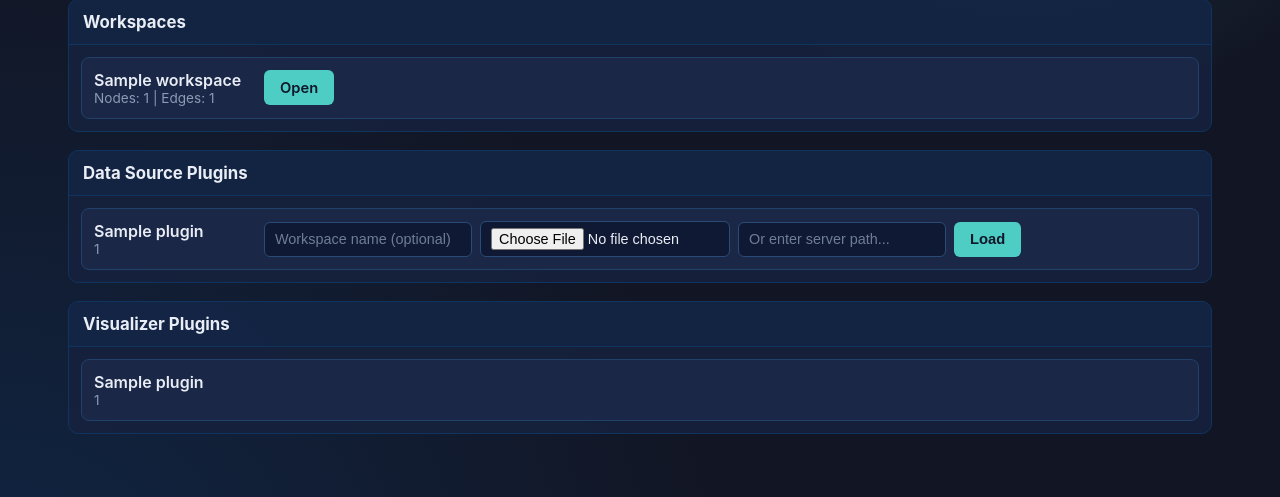
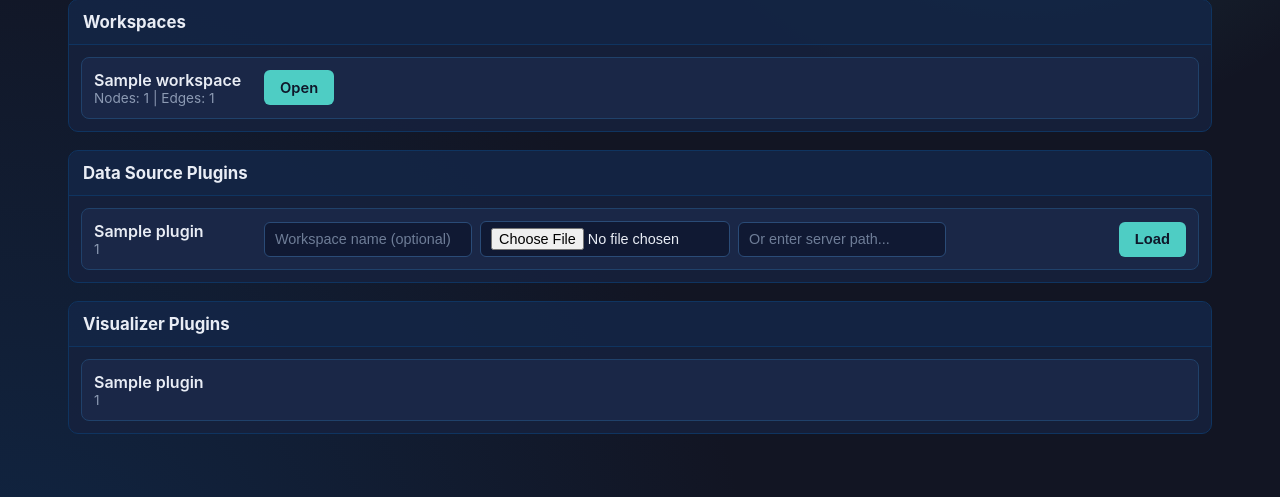
Before and after one commit to IgorAmi52/SOK-Project, a Flask app: template graph_explorer/templates/main/home.html in a window 1280 px wide. Shown: the part 157-654 px from the top of the page. Run offline with Flask 3, Linux system fonts and the light colour scheme; the template is opened without the code that fills it: most values are stand-ins (such as "Sample title", 1, 10 or a date in 2020).

Commit message:
fix: right-align load buttons

```diff
--- a/graph_explorer_flask/templates/main/home.html
+++ b/graph_explorer_flask/templates/main/home.html
@@ -136,6 +136,10 @@
             align-items: center;
             flex-wrap: wrap;
             flex: 1 1 420px;
+        }
+
+        .load-form button {
+            margin-left: auto;
         }
 
         .load-form input,
```
